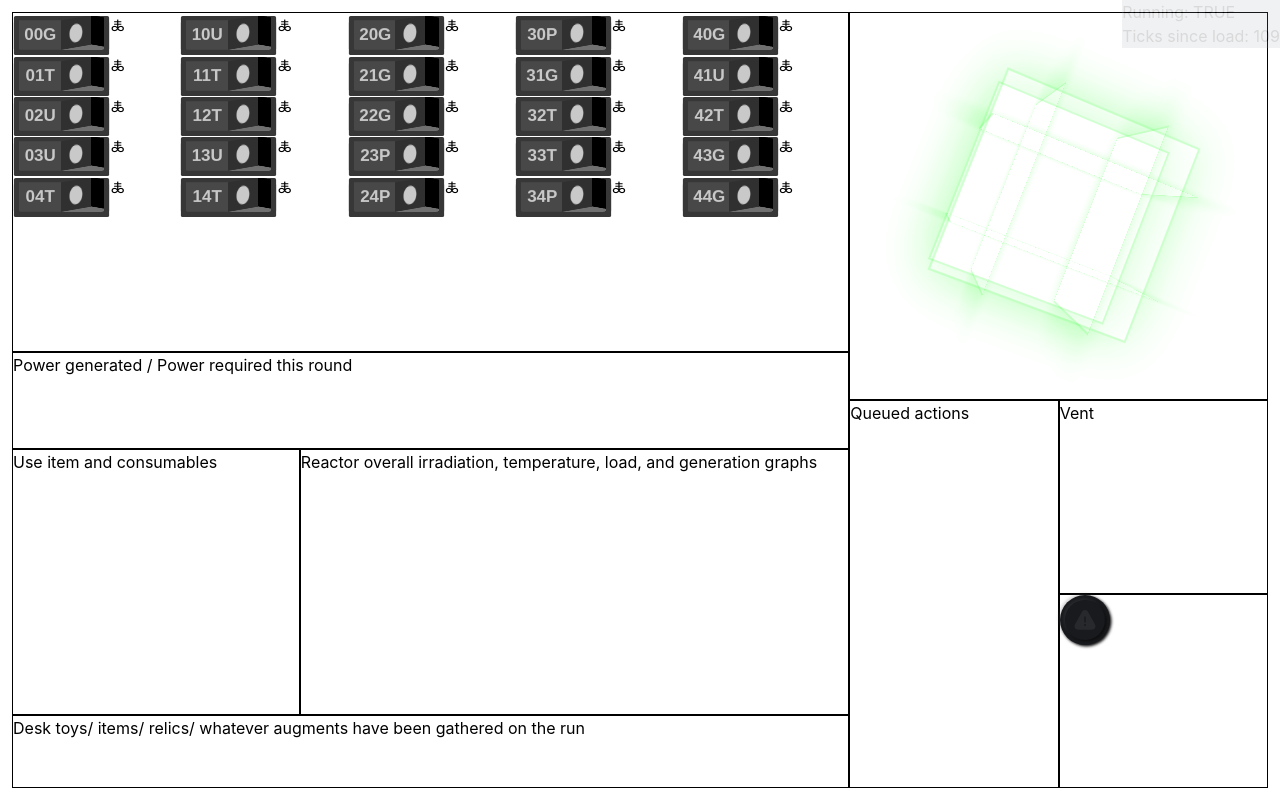
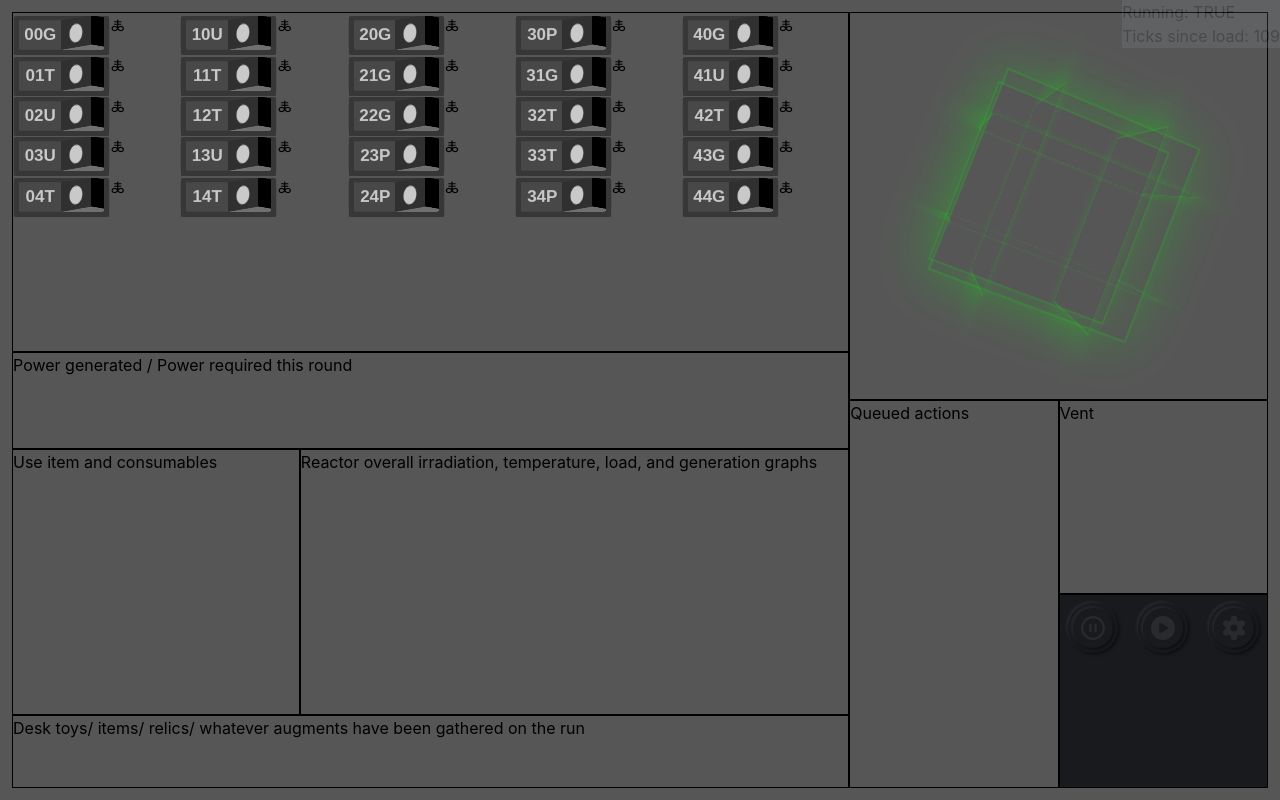
Before and after one commit to christophercurtisdev/ReactorSim, a React (Vite) app: page / in a window 1280 px wide. Built offline with nearby package versions, Linux system fonts and the light colour scheme.

Commit message:
Im not exaggerating when I say these menu buttons are some of the best looking buttons Ive ever put on a web page

```diff
--- a/src/App.css
+++ b/src/App.css
@@ -1,3 +1,7 @@
 @import "./css/FuelRodSwitch.css";
 @import "./css/MenuButton.css";
 @import "./css/CubeAnimation.css";
+
+body {
+    background-color: #565656;
+}
--- a/src/Components/MenuButtonsComponent.tsx
+++ b/src/Components/MenuButtonsComponent.tsx
@@ -11,9 +11,17 @@ function resumeGame(): void {
 }
 
 export default function MenuButtonsComponent() {
+    let pauseSvg = (<svg xmlns="http://www.w3.org/2000/svg" viewBox="0 0 24 24"><title>Layer 1</title><path fill="#b7b7b7" d="M11.99 2.33c5.34 0 9.66 4.32 9.66 9.66s-4.32 9.66-9.66 9.66-9.66-4.32-9.66-9.66 4.32-9.66 9.66-9.66m0 21.55c6.57 0 11.89-5.32 11.89-11.89S18.56.1 11.99.1.1 5.42.1 11.99s5.32 11.89 11.89 11.89M10.5 8.65c0-.62-.5-1.11-1.11-1.11-.62 0-1.11.5-1.11 1.11v6.69c0 .62.5 1.11 1.11 1.11.62 0 1.11-.5 1.11-1.11zm5.2 0c0-.62-.5-1.11-1.11-1.11-.62 0-1.11.5-1.11 1.11v6.69c0 .62.5 1.11 1.11 1.11.62 0 1.11-.5 1.11-1.11z"/></svg>);
+
+    let playSvg = (<svg xmlns="http://www.w3.org/2000/svg" viewBox="0 0 24 24"><title>Layer 1</title><path fill="#b7b7b7" d="M0 11.95C0 5.35 5.35 0 11.95 0S23.9 5.35 23.9 11.95 18.55 23.9 11.95 23.9 0 18.55 0 11.95m8.79-5.09c-.35.2-.57.57-.57.98v8.22c0 .41.22.78.57.98s.78.19 1.13-.02l6.72-4.11c.33-.21.54-.56.54-.96 0-.39-.21-.75-.54-.96L9.92 6.88c-.35-.21-.78-.22-1.13-.02v.01z"/></svg>);
+
+    let settingsSvg = (
+        <svg xmlns="http://www.w3.org/2000/svg" viewBox="0 0 24 24"><title>Layer 1</title><path fill="#b7b7b7" d="M9.26 1.12C9.39.47 9.97 0 10.64 0h2.63c.67 0 1.24.47 1.38 1.12l.64 3.08c.62.26 1.2.6 1.73 1L20 4.21c.63-.21 1.33.05 1.66.63l1.31 2.28c.33.58.22 1.31-.29 1.75l-2.34 2.08a8.3 8.3 0 0 1 0 2l2.35 2.09c.5.44.62 1.18.29 1.75l-1.31 2.28c-.33.58-1.03.84-1.66.63l-2.98-.99c-.53.4-1.11.73-1.73 1l-.63 3.07c-.14.66-.71 1.12-1.38 1.12h-2.63c-.67 0-1.24-.47-1.38-1.12l-.63-3.07c-.62-.26-1.2-.6-1.73-1l-2.99.99c-.63.21-1.33-.05-1.66-.63L.96 16.79c-.33-.58-.22-1.31.29-1.75l2.35-2.09a8.3 8.3 0 0 1 0-2L1.25 8.86C.75 8.42.63 7.68.96 7.11l1.31-2.28c.33-.58 1.03-.84 1.66-.63l2.98.99c.53-.4 1.11-.73 1.73-1l.64-3.07zm2.69 14.36a3.517 3.517 0 0 0 3.5-3.53 3.517 3.517 0 0 0-3.53-3.5 3.517 3.517 0 0 0-3.5 3.53 3.517 3.517 0 0 0 3.53 3.5"/></svg>);
     return (
-        <div>
-            <SoftRecessLatchingButton onCheck={pauseGame} onUncheck={resumeGame} checked={true}/>
+        <div className="flex h-full justify-between p-2" id="menuButtonsContainer">
+            <SoftRecessLatchingButton onCheck={pauseGame} onUncheck={resumeGame} checked={true} icon={pauseSvg}/>
+            <SoftRecessLatchingButton onCheck={resumeGame} onUncheck={pauseGame} checked={true} icon={playSvg}/>
+            <SoftRecessLatchingButton onCheck={pauseGame} onUncheck={resumeGame} checked={true} icon={settingsSvg}/>
         </div>
     );
 }
--- a/src/Components/SoftRecessLatchingButtonComponent.tsx
+++ b/src/Components/SoftRecessLatchingButtonComponent.tsx
@@ -4,9 +4,10 @@ interface SoftRecessLatchingButtonProps {
     onCheck: () => void;
     onUncheck: () => void;
     checked: boolean;
+    icon: React.JSX.Element;
 }
 
-export default function SoftRecessLatchingButton({ onCheck, onUncheck, checked }: SoftRecessLatchingButtonProps) {
+export default function SoftRecessLatchingButton({ onCheck, onUncheck, checked, icon }: SoftRecessLatchingButtonProps) {
     const [isChecked, setChecked] = React.useState(checked);
 
     const onToggle = () => {
@@ -23,13 +24,7 @@ export default function SoftRecessLatchingButton({ onCheck, onUncheck, checked }
             <input type="checkbox" onChange={onToggle} checked={!isChecked}/>
             <div className="checkmark">
                 <div className="glow"></div>
-                <svg className="button-image" viewBox="0 0 24 24" fill="none" xmlns="http://www.w3.org/2000/svg">
-                    <g id="bgCarrier" stroke-width="0"></g>
-                    <g id="tracerCarrier" stroke-linecap="round" stroke-linejoin="round"></g>
-                    <g id="iconCarrier">
-                        <path d="M21.7605 15.92L15.3605 4.4C14.5005 2.85 13.3105 2 12.0005 2C10.6905 2 9.50047 2.85 8.64047 4.4L2.24047 15.92C1.43047 17.39 1.34047 18.8 1.99047 19.91C2.64047 21.02 3.92047 21.63 5.60047 21.63H18.4005C20.0805 21.63 21.3605 21.02 22.0105 19.91C22.6605 18.8 22.5705 17.38 21.7605 15.92ZM11.2505 9C11.2505 8.59 11.5905 8.25 12.0005 8.25C12.4105 8.25 12.7505 8.59 12.7505 9V14C12.7505 14.41 12.4105 14.75 12.0005 14.75C11.5905 14.75 11.2505 14.41 11.2505 14V9ZM12.7105 17.71C12.6605 17.75 12.6105 17.79 12.5605 17.83C12.5005 17.87 12.4405 17.9 12.3805 17.92C12.3205 17.95 12.2605 17.97 12.1905 17.98C12.1305 17.99 12.0605 18 12.0005 18C11.9405 18 11.8705 17.99 11.8005 17.98C11.7405 17.97 11.6805 17.95 11.6205 17.92C11.5605 17.9 11.5005 17.87 11.4405 17.83C11.3905 17.79 11.3405 17.75 11.2905 17.71C11.1105 17.52 11.0005 17.26 11.0005 17C11.0005 16.74 11.1105 16.48 11.2905 16.29C11.3405 16.25 11.3905 16.21 11.4405 16.17C11.5005 16.13 11.5605 16.1 11.6205 16.08C11.6805 16.05 11.7405 16.03 11.8005 16.02C11.9305 15.99 12.0705 15.99 12.1905 16.02C12.2605 16.03 12.3205 16.05 12.3805 16.08C12.4405 16.1 12.5005 16.13 12.5605 16.17C12.6105 16.21 12.6605 16.25 12.7105 16.29C12.8905 16.48 13.0005 16.74 13.0005 17C13.0005 17.26 12.8905 17.52 12.7105 17.71Z" fill="#AAAAAA"></path>
-                    </g>
-                </svg>
+                {icon}
             </div>
         </label>
     );
--- a/src/css/MenuButton.css
+++ b/src/css/MenuButton.css
@@ -58,3 +58,7 @@
 .soft-recess-button-container input:checked + .checkmark svg {
   opacity: 1;
 }
+
+#menuButtonsContainer {
+  background-color: #191A1E;
+}
```
